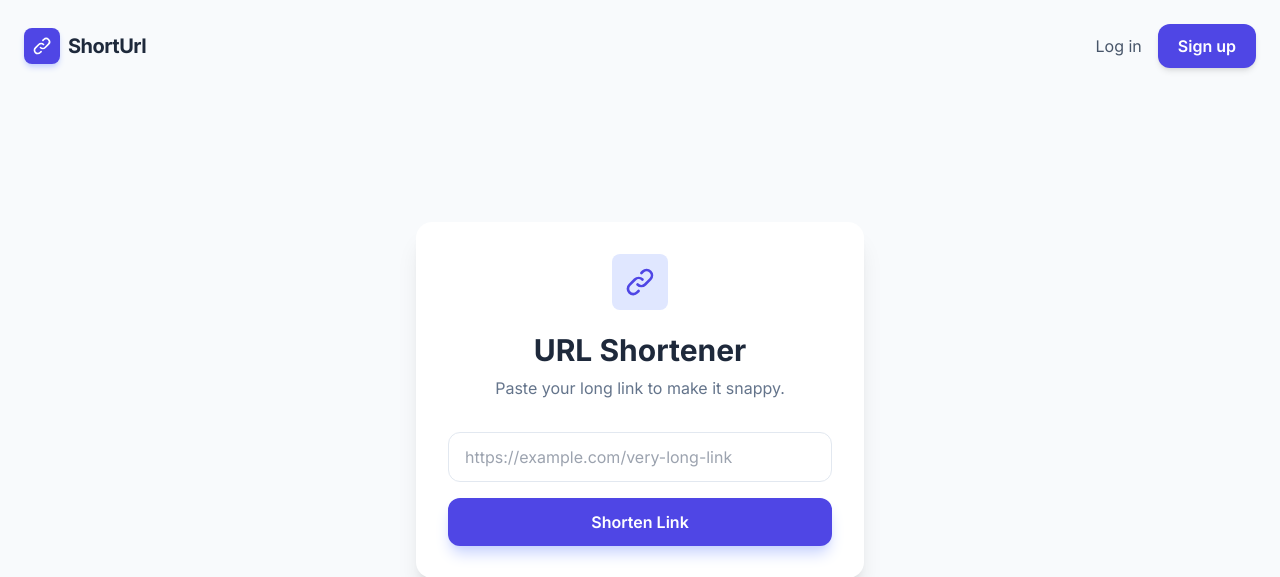
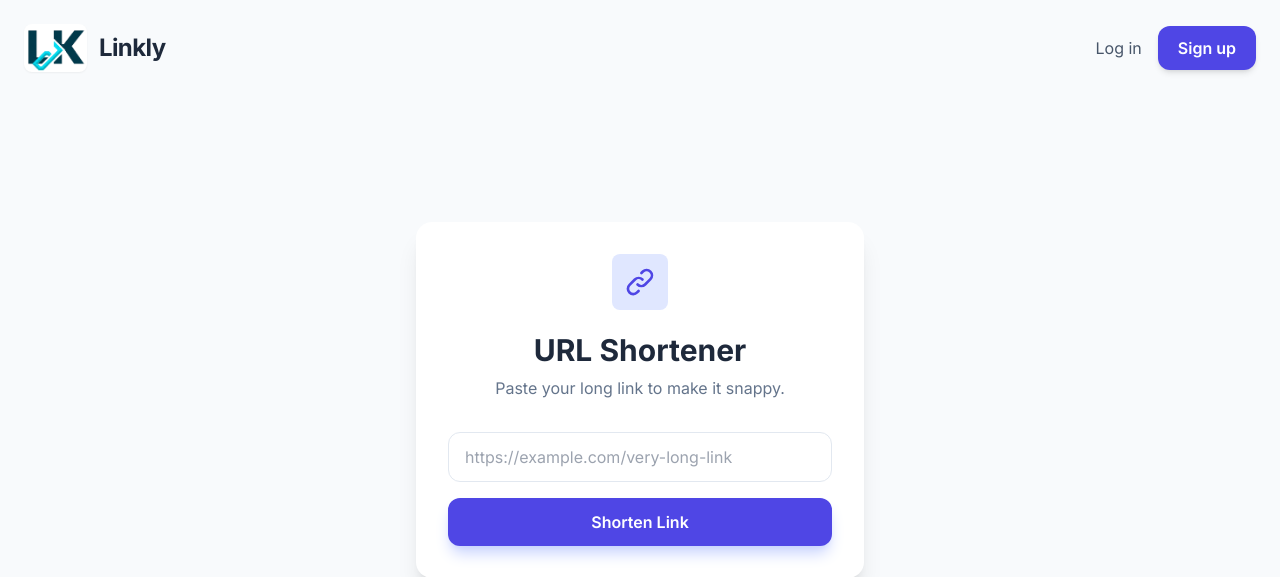
Before and after one commit to ratnakarguru/url_shortener, a Django app: page / in a window 1280 px wide. Shown: the top 577 px of the page. Run offline with Django 5.2, Linux system fonts and the light colour scheme; some libraries are stand-ins or nearby versions.

Commit message:
Web name added Linkly

```diff
--- a/url_shortner/urlshortener/shortener/templates/shortener/home.html
+++ b/url_shortner/urlshortener/shortener/templates/shortener/home.html
@@ -1,5 +1,7 @@
+{% load static %}
 <!DOCTYPE html>
 <html lang="en">
+
 <head>
     <meta charset="UTF-8">
     <meta name="viewport" content="width=device-width, initial-scale=1.0">
@@ -7,27 +9,29 @@
     <script src="https://cdn.tailwindcss.com"></script>
     <link href="https://fonts.googleapis.com/css2?family=Inter:wght@400;600;700&display=swap" rel="stylesheet">
     <style>
-        body { font-family: 'Inter', sans-serif; }
+        body {
+            font-family: 'Inter', sans-serif;
+        }
     </style>
 </head>
+
 <body class="bg-slate-50 min-h-screen flex items-center justify-center p-6 relative">
 
     <header class="absolute top-0 left-0 w-full p-6 flex justify-between items-center">
-
-        <a href="/" class="flex items-center gap-2 group">
-            <div class="bg-indigo-600 text-white p-2 rounded-lg group-hover:bg-indigo-700 transition-colors shadow-md shadow-indigo-200">
-                <svg class="w-5 h-5" fill="none" stroke="currentColor" viewBox="0 0 24 24">
-                    <path stroke-linecap="round" stroke-linejoin="round" stroke-width="2" d="M13.828 10.172a4 4 0 00-5.656 0l-4 4a4 4 0 105.656 5.656l1.102-1.101m-.758-4.899a4 4 0 005.656 0l4-4a4 4 0 00-5.656-5.656l-1.1 1.1"></path>
-                </svg>
+        <a href="/" class="flex items-center gap-3 group">
+            <div
+                class="bg-white rounded-lg group-hover:scale-105 transition-transform duration-200 overflow-hidden shadow-sm">
+                <img src="{% static 'shortener/linklylogo.png' %}" alt="Linkly Logo" class="h-12 w-auto object-contain">
             </div>
-            <span class="text-xl font-bold text-slate-800 tracking-tight">ShortUrl</span>
+            <span class="text-2xl font-black text-slate-800 tracking-tight">Linkly</span>
         </a>
 
         <div class="flex items-center gap-4">
             <a href="/login" class="text-slate-600 hover:text-indigo-600 font-medium transition-colors">
                 Log in
             </a>
-            <a href="/signup" class="bg-indigo-600 hover:bg-indigo-700 text-white px-5 py-2.5 rounded-xl font-semibold transition-all shadow-md hover:shadow-lg active:scale-95">
+            <a href="/signup"
+                class="bg-indigo-600 hover:bg-indigo-700 text-white px-5 py-2.5 rounded-xl font-semibold transition-all shadow-md hover:shadow-lg active:scale-95">
                 Sign up
             </a>
         </div>
@@ -37,7 +41,9 @@
         <div class="text-center mb-8">
             <div class="inline-block p-3 bg-indigo-100 rounded-lg mb-4">
                 <svg class="w-8 h-8 text-indigo-600" fill="none" stroke="currentColor" viewBox="0 0 24 24">
-                    <path stroke-linecap="round" stroke-linejoin="round" stroke-width="2" d="M13.828 10.172a4 4 0 00-5.656 0l-4 4a4 4 0 105.656 5.656l1.102-1.101m-.758-4.899a4 4 0 005.656 0l4-4a4 4 0 00-5.656-5.656l-1.1 1.1"></path>
+                    <path stroke-linecap="round" stroke-linejoin="round" stroke-width="2"
+                        d="M13.828 10.172a4 4 0 00-5.656 0l-4 4a4 4 0 105.656 5.656l1.102-1.101m-.758-4.899a4 4 0 005.656 0l4-4a4 4 0 00-5.656-5.656l-1.1 1.1">
+                    </path>
                 </svg>
             </div>
             <h1 class="text-3xl font-bold text-slate-800">URL Shortener</h1>
@@ -66,7 +72,9 @@
                 <button onclick="copyToClipboard()"
                     class="bg-white p-2 rounded-md shadow-sm hover:bg-slate-50 transition-colors text-indigo-600">
                     <svg class="w-5 h-5" fill="none" stroke="currentColor" viewBox="0 0 24 24">
-                        <path stroke-linecap="round" stroke-linejoin="round" stroke-width="2" d="M8 5H6a2 2 0 00-2 2v12a2 2 0 002 2h10a2 2 0 002-2v-1M8 5a2 2 0 002 2h2a2 2 0 002-2M8 5a2 2 0 012-2h2a2 2 0 012 2m0 0h2a2 2 0 012 2v3m2 4H10m0 0l3-3m-3 3l3 3"></path>
+                        <path stroke-linecap="round" stroke-linejoin="round" stroke-width="2"
+                            d="M8 5H6a2 2 0 00-2 2v12a2 2 0 002 2h10a2 2 0 002-2v-1M8 5a2 2 0 002 2h2a2 2 0 002-2M8 5a2 2 0 012-2h2a2 2 0 012 2m0 0h2a2 2 0 012 2v3m2 4H10m0 0l3-3m-3 3l3 3">
+                        </path>
                     </svg>
                 </button>
             </div>
@@ -88,4 +96,5 @@
         }
     </script>
 </body>
+
 </html>
--- a/url_shortner/urlshortener/urlshortener/settings.py
+++ b/url_shortner/urlshortener/urlshortener/settings.py
@@ -11,6 +11,7 @@ https://docs.djangoproject.com/en/6.0/ref/settings/
 """
 
 from pathlib import Path
+import os
 
 # Build paths inside the project like this: BASE_DIR / 'subdir'.
 BASE_DIR = Path(__file__).resolve().parent.parent
@@ -117,3 +118,7 @@ USE_TZ = True
 # https://docs.djangoproject.com/en/6.0/howto/static-files/
 
 STATIC_URL = 'static/'
+STATICFILES_DIRS = [
+    BASE_DIR / "static",
+]
+STATIC_ROOT = os.path.join(BASE_DIR, 'staticfiles')
```
Also changed, not shown: url_shortner/urlshortener/shortener/templates/shortener/dashboard.html (+7 -8 lines), url_shortner/urlshortener/db.sqlite3, url_shortner/urlshortener/shortener/static/shortener/linklylogo.png (added).
